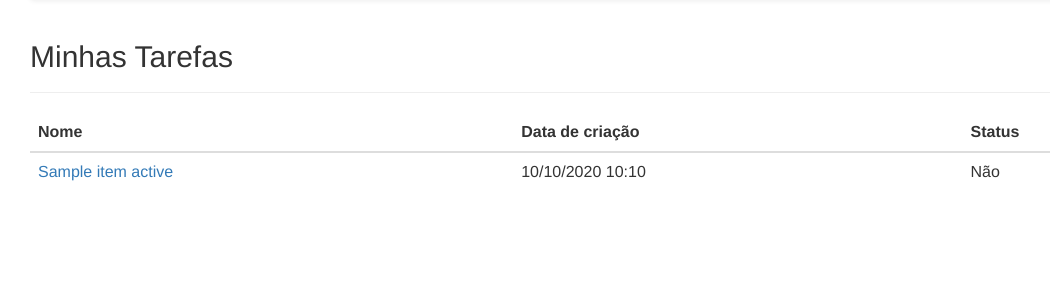
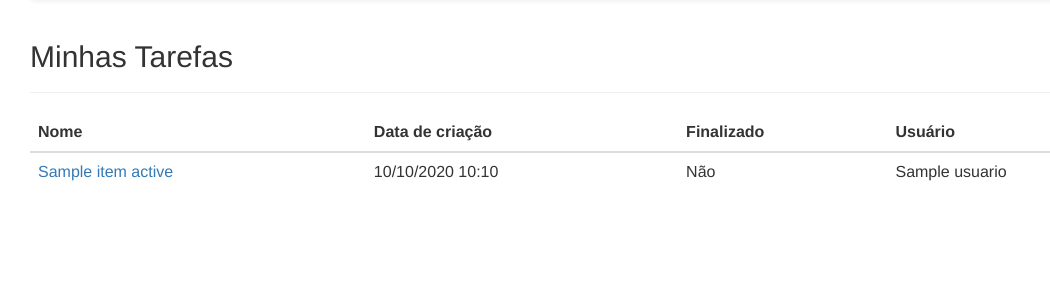
Before and after one commit to rafaelhenrique/minhas_tarefas_django, a Django app: template tarefas/templates/tarefas/tarefa_archive.html in a window 1280 px wide. Shown: the part 72-372 px from the top of the page, without its empty margins (40-1090 px from the left). Run offline with Django 3.2, Linux system fonts and the light colour scheme; the template is opened without the code that fills it: most values are stand-ins (such as "Sample title", 1, 10 or a date in 2020); some libraries are stand-ins or nearby versions.

Commit message:
Adding column Usuário on template tarefa_archive

```diff
--- a/tarefas/templates/tarefas/tarefa_archive.html
+++ b/tarefas/templates/tarefas/tarefa_archive.html
@@ -8,7 +8,8 @@
             <tr>
               <th>Nome</th>
               <th>Data de criação</th>
-              <th>Status</th>
+              <th>Finalizado</th>
+              <th>Usuário</th>
             </tr>
           </thead>
           <tbody>
@@ -17,6 +18,7 @@
               <td><a href="/tarefas/{{item.pk}}/"> {{item.nome}} {{item.status}}</a></td>
               <td>{{item.data_de_criacao|date:"d/m/Y H:i"}}</td>
               <td>{% if item.finalizado %} Sim {% else %} Não {% endif %}</td>
+              <td>{{ item.usuario }}</td>
             </tr>
             {% endfor %}
           </tbody>
```
